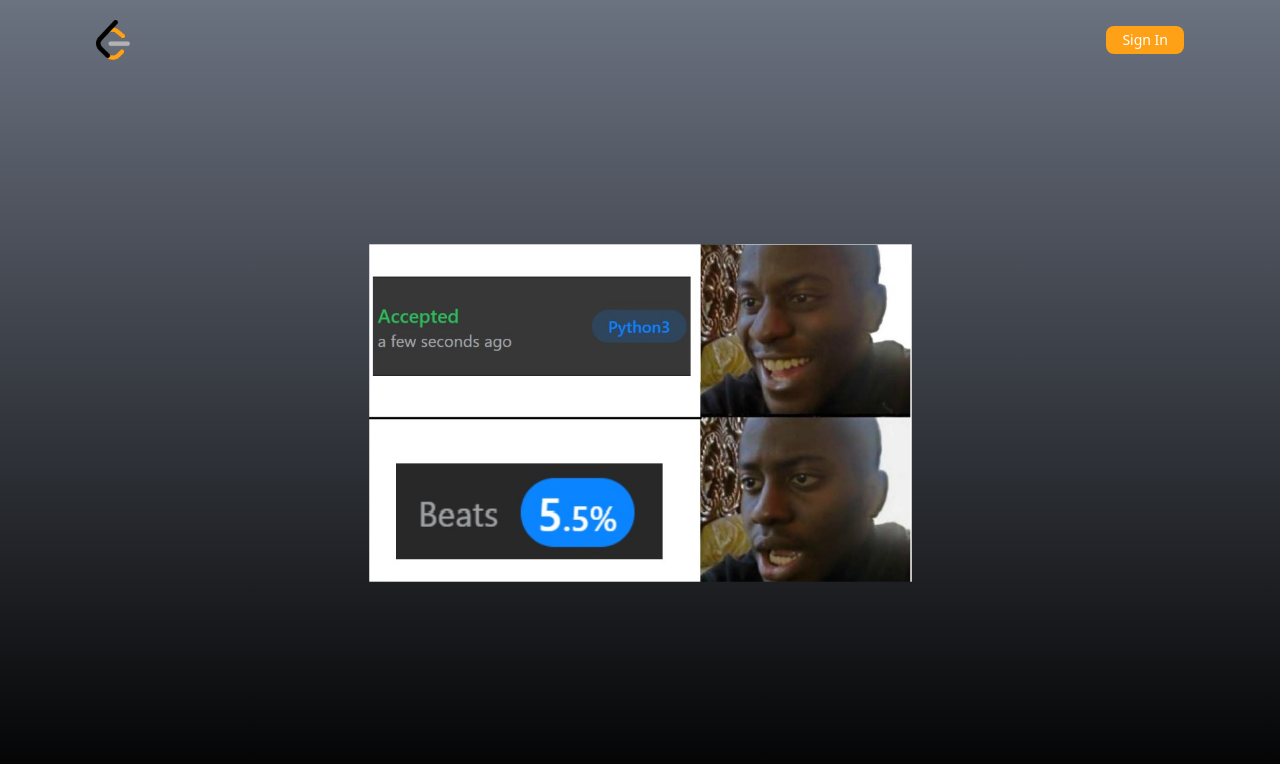
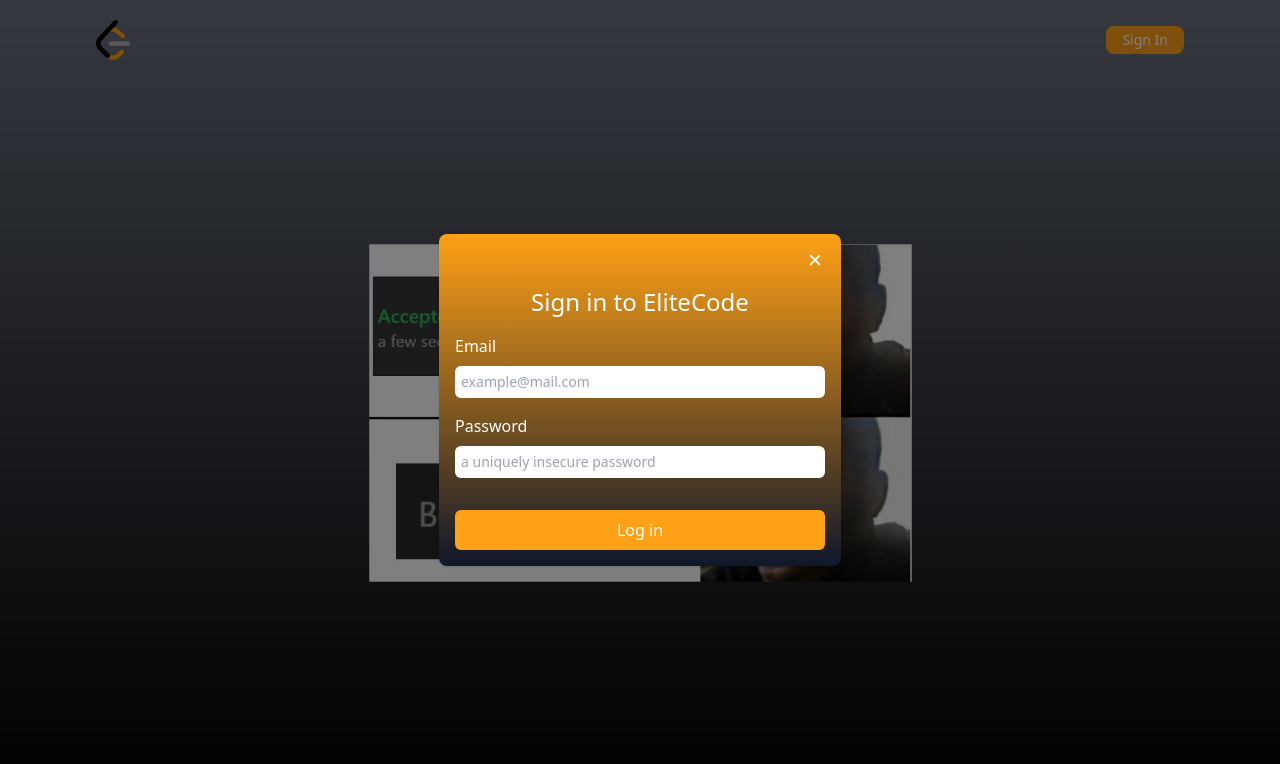
Before and after one commit to sohamdata/elitecode, a Next.js app: page /auth in a window 1280 px wide. Shown: the top 764 px of the page. Built offline with nearby package versions, Linux system fonts and the light colour scheme.

Commit message:
added login form UI

```diff
--- a/package.json
+++ b/package.json
@@ -19,6 +19,7 @@
     "postcss": "8.4.23",
     "react": "18.2.0",
     "react-dom": "18.2.0",
+    "react-icons": "^4.9.0",
     "tailwindcss": "3.3.2",
     "typescript": "5.0.4"
   }
--- /dev/null
+++ b/src/components/Modals/AuthModal.tsx
@@ -0,0 +1,31 @@
+import { IoClose } from 'react-icons/io5';
+import Login from './Login';
+
+interface AuthModalProps { };
+
+const AuthModal: React.FC<AuthModalProps> = () => {
+    return (
+        <>
+            <div
+                className='absolute top-0 left-0 w-full h-full flex items-center justify-center bg-black opacity-50'
+            ></div>
+            <div className='w-full sm:w-[450px] absolute top-[50%] left-[50%] translate-x-[-50%] translate-y-[-50%] flex justify-center items-center'>
+                <div className='relative w-full h-full mx-auto flex items-center justify-center'>
+                    <div className='bg-white rounded-lg shadow relative w-full bg-gradient-to-b from-brand-orange to-slate-900 mx-6'>
+                        <div className='flex justify-end p-2'>
+                            <button
+                                type='button'
+                                className='bg-transparent rounded-lg text-sm p-2 ml-auto inline-flex items-center hover:bg-gray-800 hover:text-white text-white'
+                            >
+                                <IoClose className='w-5 h-5' />
+                            </button>
+                        </div>
+                        <Login />
+                    </div>
+                </div>
+            </div>
+        </>
+    );
+};
+
+export default AuthModal;
--- /dev/null
+++ b/src/components/Modals/Login.tsx
@@ -0,0 +1,24 @@
+interface Props { };
+
+const Login: React.FC<Props> = () => {
+    return (
+        <form action="submit" className="space-y-4 px-4 pb-4">
+            <h1 className="text-center text-2xl text-white font-medium">Sign in to EliteCode</h1>
+            <div>
+                <label htmlFor="email" className="my-2 block text-white">Email</label>
+                <input type="email" name="email" id="email" placeholder="example@mail.com"
+                    className="p-1.5 text-black sm:text-sm placeholder-gray-400 rounded-md outline-none border-5 w-full"
+                />
+            </div>
+            <div>
+                <label htmlFor="password" className="my-2 block text-white">Password</label>
+                <input type="password" name="password" id="password" placeholder="a uniquely insecure password"
+                    className="mb-4 p-1.5 text-black sm:text-sm placeholder-gray-400 rounded-md outline-none border-5 w-full"
+                />
+            </div>
+            <button type="submit" className="py-2 w-full rounded-md bg-brand-orange font-medium text-white hover:bg-white hover:text-brand-orange transition duration-300">Log in</button>
+        </form>
+    )
+}
+
+export default Login;
--- a/src/components/Navbar/Navbar.tsx
+++ b/src/components/Navbar/Navbar.tsx
@@ -1,8 +1,7 @@
 import Link from 'next/link';
 import React from 'react'
 
-type NavbarProps = {
-};
+interface NavbarProps { };
 
 const Navbar: React.FC<NavbarProps> = () => {
     return (
--- a/src/pages/auth/index.tsx
+++ b/src/pages/auth/index.tsx
@@ -1,7 +1,8 @@
+import AuthModal from '@/components/Modals/AuthModal'
 import Navbar from '@/components/Navbar/Navbar'
 import React from 'react'
 
-type AuthPageProps = {}
+interface AuthPageProps { };
 
 const AuthPage: React.FC<AuthPageProps> = () => {
     return (
@@ -10,8 +11,8 @@
             <div className="flex flex-col justify-center items-center h-5/6 pointer-events-none select-none">
                 <img src="/hero.png" alt="AC" style={{ transform: "scale(0.7)" }} />
             </div>
+            <AuthModal />
         </div>
-
     )
 }
 
```
Also changed, not shown: 1 other file (tests, documents, lock files or other folders).
